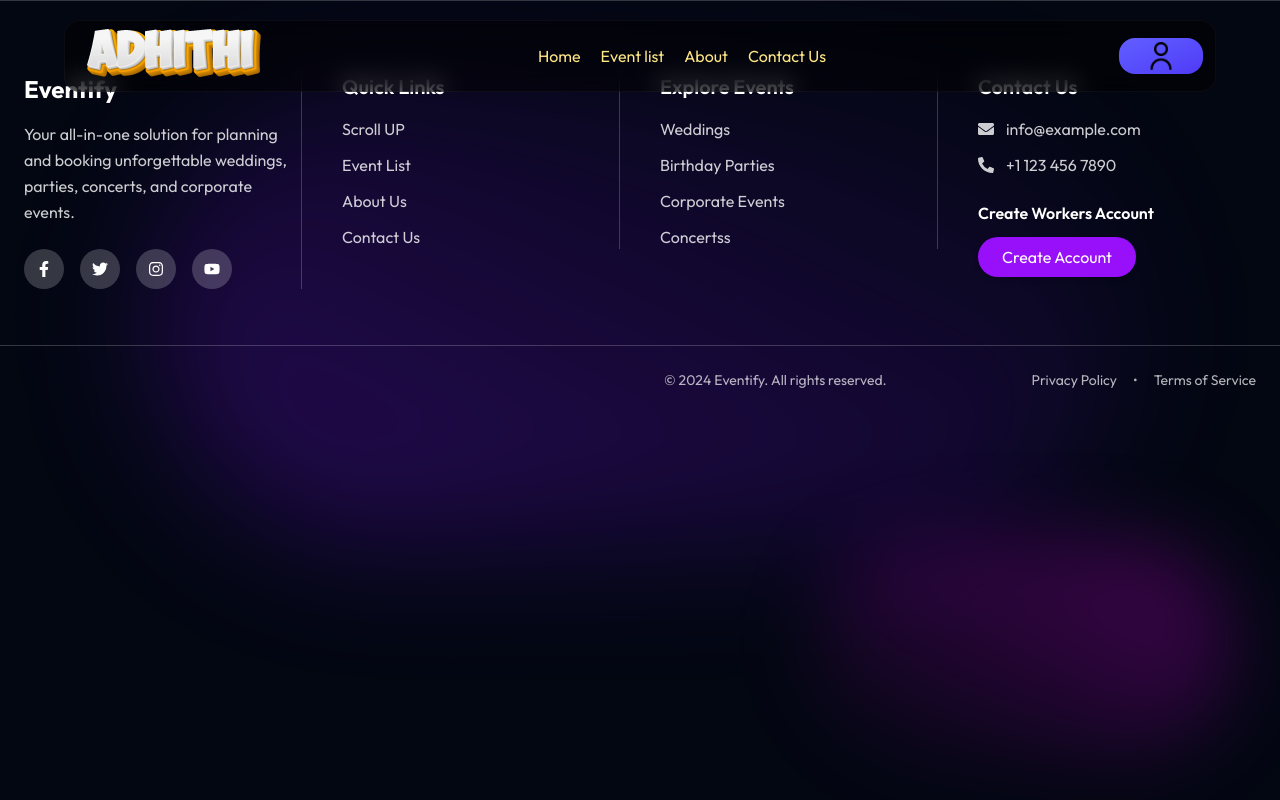
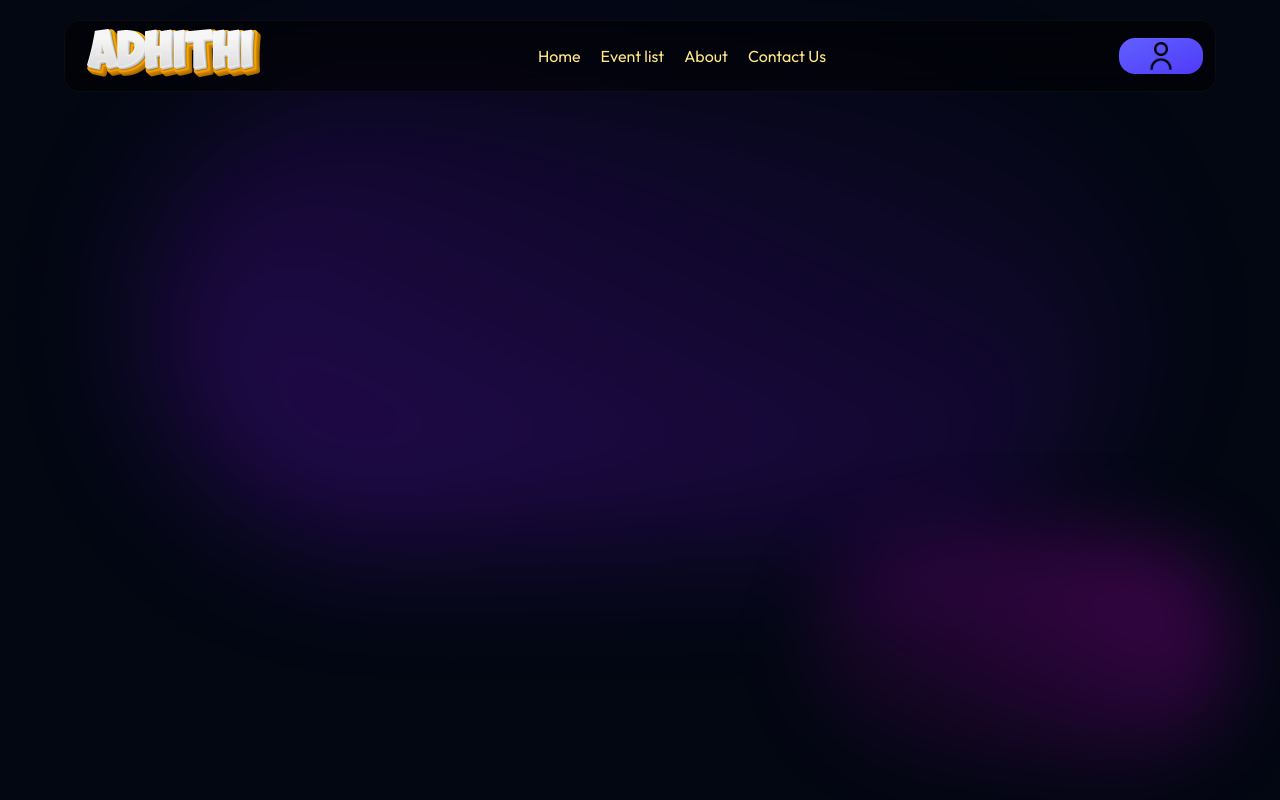
Before and after one commit to MidhunSreekkuttan/Event-Management, a React (Vite) app in the folder frontend/: page /product/1 in a window 1280 px wide. Built offline with nearby package versions, Linux system fonts and the light colour scheme.

Commit message:
Hide Footer from Product Page

```diff
--- a/frontend/src/App.jsx
+++ b/frontend/src/App.jsx
@@ -31,6 +31,8 @@ const App = () => {
 
   const WorkersPage = pathname.startsWith('/workers')
 
+  const ProductPage = pathname.startsWith('/product')
+
   const whiteBgRoute = ['/eventList', '/about', '/contactUs']
 
   return (
@@ -58,7 +60,14 @@ const App = () => {
 
         )}
 
-        {!loginpage && !WorkersPage && <Footer whiteBg={whiteBgRoute.includes(pathname)} />}
+        {!loginpage && !WorkersPage && !ProductPage && <Footer
+
+          whiteBg={
+
+            whiteBgRoute.includes(pathname)
+
+          }
+        />}
 
         {/*//....................................................................................................................//*/}
 
```
